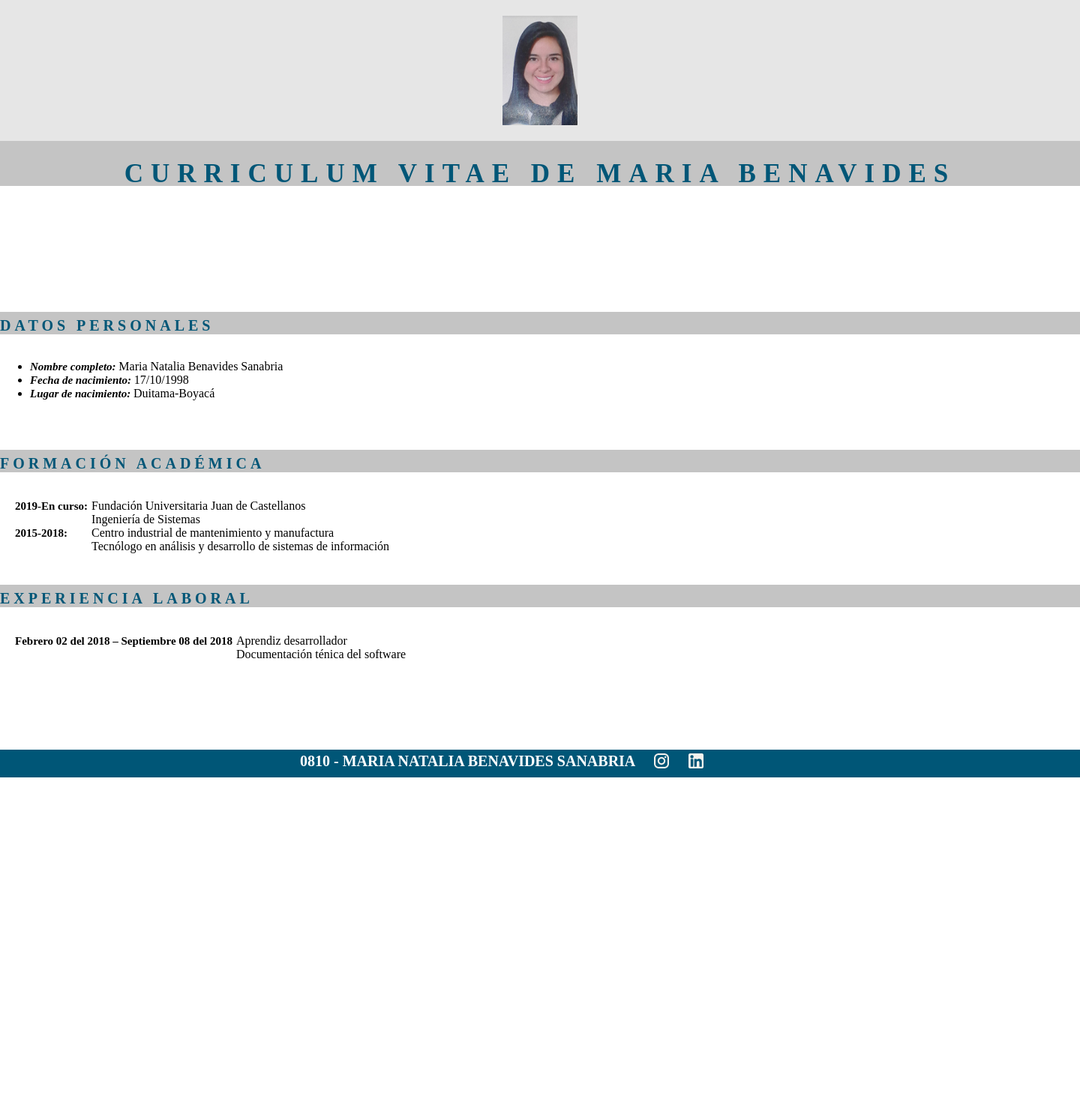
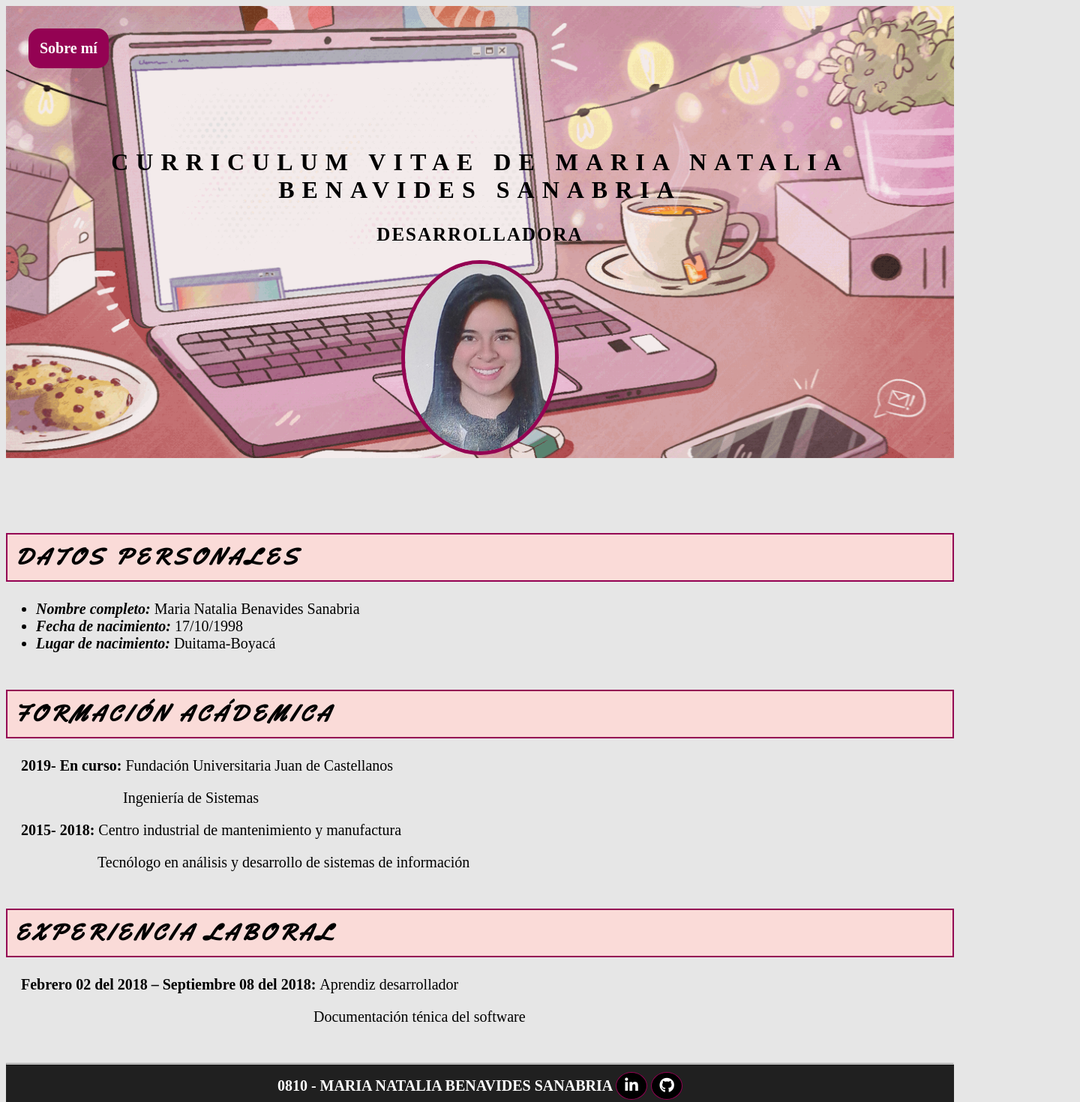
Before and after one commit to mnbenavides/FrontEndI_CV, a plain HTML site: page Curriculum_Natalia/index.html in a window 1280 px wide. Shown: the top 1470 px of the page at 75% size, 1440 px wide, since content can reach past the window. Before the commit the page ends 1037 px from the top, so only its background shows below. Drawn offline with Linux system fonts and the light colour scheme.

Commit message:
se agrego pagina sobre_mi

```diff
--- a/Curriculum_Natalia/css/styles.css
+++ b/Curriculum_Natalia/css/styles.css
@@ -1,155 +1,196 @@
-header {
-  position: absolute;
-  width: 1440px;
-  height: 188.19px;
-  left: 0px;
-  top: 0px;
-  background: #e6e6e6;
-}
-.section-logo-batman {
-  position: absolute;
-  width: 100px;
-  height: 146.37px;
-  left: 670px;
-  top: 20.91px;
-  background:  #000 center/cover url("/img/perfil.png") no-repeat
-}
-main {
-  font-family: "Times New Roman", Times, serif;
-}
-.title {
-  position: absolute;
-  width: 1440px;
-  height: 60px;
-  left: 0px;
-  top: 188px;
-  background: #c4c4c4;
-}
-h1 {
-  color: #005677;
-  font-style: normal;
-  font-weight: 700;
-  font-size: 35px;
-  line-height: 29.64px;
-  text-align: center;
-  letter-spacing: 10px;
-}
-.section-personal-information {
-  position: absolute;
-  width: 1440px;
-  height: 107px;
-  left: 0px;
-  top: 40px;
-}
-.subtitulo1 {
-  position: absolute;
-  width: 1440px;
-  height: 30px;
-  left: 0px;
-  top: 376px;
-  background: #c4c4c4;
+/**Se importa fuentes**/
+@font-face {
+  font-family: "Yellowtail";
+  src: url("../fonts/Yellowtail-Regular.ttf");
 }
 
-h2 {
-  font-style: normal;
-  font-weight: 700;
-  font-size: 20px;
-  line-height: 10.69%;
-  letter-spacing: 5px;
-  color: #005677;
+html {
+  background-color: #e6e6e6;
+}
+.inicio {
+  background-image: url("../img/computer.gif");
+  background-size: cover;
+  background-position: center center;
+}
+.inicio .contenido-seccion {
+  text-align: center;
 }
 
-#item-personal-information {
-  position: absolute;
-  width: 500px;
-  height: 13px;
-  top: 424px;
+.inicio .contenido-seccion header {
+  padding: 30px;
 }
-span {
-  font-weight: 700;
-  font-size: 15px;
-  color: #000000;
+.inicio .contenido-seccion header nav {
+  background-color: #940253;
+  padding: 15px;
+  text-align: left;
+  position: fixed;
+  border-radius: 15px;
+}
+
+.inicio .contenido-seccion header nav a {
+  color: #fff;
+  font-weight: bold;
+  text-decoration: none;
+  font-size: 20px;
+}
+
+.inicio .contenido-seccion .info {
+  margin-top: 130px;
+}
+
+.inicio .contenido-seccion .info h1 {
+  font-size: 2em;
+  letter-spacing: 10px;
+  font-weight: 20px;
+}
+
+.inicio .contenido-seccion .info h2 {
+  font-size: 25px;
+  letter-spacing: 2px;
+  font-weight: 10px;
+}
+
+.inicio .contenido-seccion .foto img {
+  max-width: 200px;
+  border-radius: 50%;
+  border: 5px solid #940253;
+  left: 45%;
+  top: 300px;
+}
+
+.contenido-informacion-personal {
+  margin-top: 100px;
+  font-size: 20px;
+}
+
+.contenido-informacion-personal h2 {
+  background: rgb(250, 219, 216);
+  font-style: normal;
+  letter-spacing: 5px;
+  font-family: "Yellowtail";
+  text-transform: uppercase;
+  font-weight: bold;
+  border: 2px solid #940253;
+  padding: 10px;
+}
+
+.contenido-informacion-personal .informacion-personal span {
+  font-weight: bold;
   line-height: 84.69%;
-}
-#item-personal-information span {
   font-style: italic;
 }
 
-.section-academic-information {
-  position: absolute;
-  width: 1440px;
-  height: 30px;
-  left: 0px;
-  top: 600px;
-  background: #c4c4c4;
-}
-h2 {
-  font-style: normal;
-  font-weight: 700;
+.contenido-informacion-academica {
+  margin-top: 50px;
   font-size: 20px;
-  line-height: 10.69%;
-  letter-spacing: 5px;
-  color: #005677;
 }
 
-#item-academic-information {
-  position: absolute;
-  width: 550px;
-  height: 34px;
-  left: 20px;
-  top: 50px;
-}
-dl {
-  display: grid;
-  grid-template-columns: max-content auto;
+.contenido-informacion-academica h2 {
+  background: rgb(250, 219, 216);
+  font-style: normal;
+  letter-spacing: 5px;
+  font-family: "Yellowtail";
+  text-transform: uppercase;
+  font-weight: bold;
+  border: 2px solid #940253;
+  padding: 10px;
 }
 
-dt {
-  grid-column-start: 1;
+.contenido-informacion-academica .informacion-academica {
+  margin-left: 20px;
 }
 
-dd {
-  grid-column-start: 2;
-  margin-inline-start: 5px;
+.contenido-informacion-academica .informacion-academica .parrafo-indexado1 {
+  text-indent: 6.8em;
+}
+.contenido-informacion-academica .informacion-academica .parrafo-indexado2 {
+  text-indent: 5.1em;
 }
 
-.section-work-experience {
-  position: absolute;
-  width: 1440px;
-  height: 30px;
-  left: 0px;
-  top: 780px;
-  background: #c4c4c4;
-}
-footer {
-  position: absolute;
-  width: 1440px;
-  height: 37px;
-  left: 0px;
-  top: 1000px;
-  background: #005677;
-}
-#span-footer {
-  font-size: 20px;
-  color: #ffffff;
-  left: 400px;
-  position: absolute;
-  line-height: 150.69%;
+.contenido-informacion-academica .informacion-academica span {
+  font-weight: bold;
+  line-height: 84.69%;
 }
 
-.footer-logo_instagram {
-  position: absolute;
-  width: 20px;
-  height: 20px;
-  left: 872px;
-  top: 5px;
-  background: url("../img/ico_instagram.png");
+.contenido-experiencia-laboral {
+  margin-top: 50px;
+  font-size: 20px;
 }
-.footer-logo-linkedin{
-  position: absolute;
-  width: 20px;
-  height: 20px;
-  left: 918px;
-  top: 5px;
-  background: url("../img/ico_linkedin.png");
+
+.contenido-experiencia-laboral h2 {
+  background: rgb(250, 219, 216);
+  font-style: normal;
+  letter-spacing: 5px;
+  font-family: "Yellowtail";
+  text-transform: uppercase;
+  font-weight: bold;
+  border: 2px solid #940253;
+  padding: 10px;
 }
+
+.contenido-experiencia-laboral .informacion-laboral {
+  margin-left: 20px;
+}
+
+.contenido-experiencia-laboral .informacion-laboral span {
+  font-weight: bold;
+  line-height: 84.69%;
+}
+
+.contenido-experiencia-laboral .informacion-laboral .parrafo-indexado1 {
+  text-indent: 19.5em;
+}
+
+footer {
+  margin-top: 50px;
+  background-color: #202020;
+  color: #fff;
+  font-weight: bold;
+  text-align: center;
+  height: 60px;
+  font-size: 20px;
+}
+
+.pie-pagina i {
+  color: #fff;
+}
+
+.pie-pagina a {
+  display: inline-block;
+  background-color: #000;
+  border: 1px solid #940253;
+  border-radius: 50%;
+  width: 40px;
+  line-height: 35px;
+}
+
+.contenido-sobre-mi {
+  display: flex;
+  font-size: 20px;
+}
+.sobre-mi {
+  text-align: justify;
+  margin-left: 55px;
+  max-width: 95%;
+}
+
+.sobre-mi h2{
+  font-family: "Yellowtail";
+  text-transform: uppercase;
+  text-align: center;
+
+}
+
+.contacto{
+  background-color: #202020;
+  padding-top: 20px;
+  padding-bottom: 20px;
+  color: #e6e6e6;
+  text-align: center;
+
+}
+
+.contacto .contenido-seccion .titulo-seccion{
+  font-family: "Yellowtail";
+  font-size: 30px;
+}
--- a/Curriculum_Natalia/index.html
+++ b/Curriculum_Natalia/index.html
@@ -2,23 +2,39 @@
 <html lang="en">
   <head>
     <link rel="stylesheet" href="css/styles.css" />
-    <title>Curriculum vitae de bruce wayne</title>
+    <link
+      rel="stylesheet"
+      href="https://cdnjs.cloudflare.com/ajax/libs/font-awesome/6.2.1/css/all.min.css"
+      integrity="sha512-MV7K8+y+gLIBoVD59lQIYicR65iaqukzvf/nwasF0nqhPay5w/9lJmVM2hMDcnK1OnMGCdVK+iQrJ7lzPJQd1w=="
+      crossorigin="anonymous"
+      referrerpolicy="no-referrer"
+    />
+
+    <title>Curriculum vitae de Natalia Benavides</title>
   </head>
   <body>
-    <header>
-      <div class="section-logo-batman">
+    <section class="inicio" id="inicio">
+      <div class="contenido-seccion">
+        <header>
+          <nav id="nav" class="nav">
+            <a href="about_me/about_me.html">Sobre mí</a>
+          </nav>
+        </header>
+        <div class="info">
+          <h1>CURRICULUM VITAE DE MARIA NATALIA BENAVIDES SANABRIA</h1>
+          <h2>DESARROLLADORA</h2>
+        </div>
+        <div class="foto">
+          <img src="img/perfil.png" alt="foto de perfil" />
+        </div>
       </div>
-      <section class="title">
-        <h1>CURRICULUM VITAE DE MARIA BENAVIDES</h1>
-      </section>
-    </header>
+    </section>
     <main>
-      <div></div>
-      <section class="section-personal-information">
-        <div class="subtitulo1">
-          <h2>DATOS PERSONALES</h2>
+      <section class="contenido-informacion-personal">
+        <div class="titulo-seccion">
+          <h2>Datos personales</h2>
         </div>
-        <div id="item-personal-information">
+        <div class="informacion-personal">
           <ul>
             <li>
               <span>Nombre completo: </span>Maria Natalia Benavides Sanabria
@@ -29,46 +45,46 @@
         </div>
       </section>
 
-      <section class="section-academic-information">
-        <div>
-          <h2>FORMACIÓN ACADÉMICA</h2>
+      <section class="contenido-informacion-academica">
+        <div class="titulo-seccion">
+          <h2>Formación Acádemica</h2>
         </div>
-        <div id="item-academic-information">
-          <dl class="dl-horizontal">
-            <dt><span>2019-En curso:</span></dt>
-            <dd>
-              Fundación Universitaria Juan de Castellanos<br />
-              Ingeniería de Sistemas
-            </dd>
-            <dt><span>2015-2018: </span></dt>
-            <dd>
-              Centro industrial de mantenimiento y manufactura <br />Tecnólogo
-              en análisis y desarrollo de sistemas de información
-            </dd>
-          </dl>
+        <div class="informacion-academica">
+          <p>
+            <span>2019- En curso:</span> Fundación Universitaria Juan de
+            Castellanos
+          </p>
+          <p class="parrafo-indexado1">Ingeniería de Sistemas</p>
+          <p>
+            <span>2015- 2018: </span>Centro industrial de mantenimiento y
+            manufactura
+          </p>
+          <p class="parrafo-indexado2">
+            Tecnólogo en análisis y desarrollo de sistemas de información
+          </p>
         </div>
       </section>
 
-      <section class="section-work-experience">
-        <div>
-          <h2>EXPERIENCIA LABORAL</h2>
+      <section class="contenido-experiencia-laboral">
+        <div class="titulo-seccion">
+          <h2>Experiencia laboral</h2>
         </div>
-        <div id="item-academic-information">
-          <dl class="dl-horizontal">
-            <dt><span>Febrero 02 del 2018 – Septiembre 08 del 2018</span></dt>
-            <dd>
-              Aprendiz desarrollador <br />
-              Documentación ténica del software
-            </dd>
-          </dl>
+        <div class="informacion-laboral">
+          <p>
+            <span>Febrero 02 del 2018 – Septiembre 08 del 2018: </span> Aprendiz
+            desarrollador
+          </p>
+          <p class="parrafo-indexado1">Documentación ténica del software</p>
         </div>
       </section>
     </main>
-    <hr />
     <footer>
-      <span id="span-footer">0810 - MARIA NATALIA BENAVIDES SANABRIA</span>
-      <div class="footer-logo_instagram"></div>
-      <div class="footer-logo-linkedin"></div>
+      <hr />
+      <div class="pie-pagina">
+        <span id="span-footer">0810 - MARIA NATALIA BENAVIDES SANABRIA</span>
+        <a href="https://www.linkedin.com/in/natalia-benavides-449031207/" target="_blank"><i class="fa-brands fa-linkedin-in"></i></a>
+        <a href="https://github.com/mnbenavides" target="_blank"><i class="fa-brands fa-github"></i></a>
+      </div>
     </footer>
   </body>
 </html>
```
Also changed, not shown: Curriculum_Natalia/about_me/about_me.html (added, +88 -0 lines), Curriculum_Natalia/fonts/Yellowtail-Regular.ttf (added), Curriculum_Natalia/img/about_mejpg.jpg (added), Curriculum_Natalia/img/computer.gif (added).
